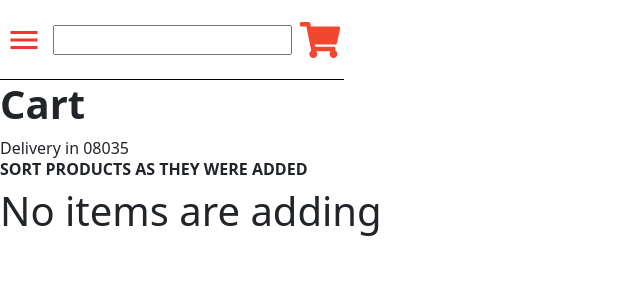
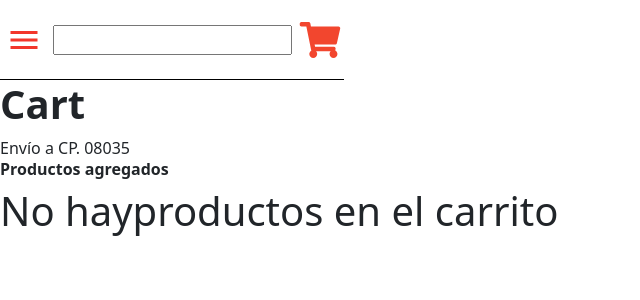
Before and after one commit to adriansunye/ecommerce, a React (Create React App) app: page /cart in a window 1280 px wide. Shown: the top 300 px of the page, without its empty margins (0-640 px from the left). Built offline with nearby package versions, Linux system fonts and the light colour scheme.

Commit message:
CHANGING TEXT TO SPANISH

```diff
--- a/src/components/cards/Card2.jsx
+++ b/src/components/cards/Card2.jsx
@@ -1,21 +1,21 @@
-import React, {useState} from "react";
+import React, { useState } from "react";
 import "./card2.css";
 import { MdDeleteForever } from "react-icons/md";
 import { BiMinus } from "react-icons/bi";
 import { GrAdd } from "react-icons/gr";
 
 const Card2 = ({ cartItem, addToCart, productItems }) => {
-    const [count,setCount] = useState(1)
+    const [count, setCount] = useState(1)
     return (
         <div className="G-container">
             <div>
                 <h1><b>Cart</b></h1>
-                <h7>Delivery in 08035</h7>
-                <h6><b>SORT PRODUCTS AS THEY WERE ADDED</b></h6>
+                <h7>Envío a CP. 08035</h7>
+                <h6><b>Productos agregados</b></h6>
             </div>
             <div>
 
-            {cartItem.length === 0 && <h1 className="no-items product">No items are adding</h1>}
+                {cartItem.length === 0 && <h1 className="no-items product">No hayproductos en el carrito</h1>}
 
 
                 {cartItem.map((item) => {
@@ -28,12 +28,17 @@ const Card2 = ({ cartItem, addToCart, productItems }) => {
                             <div className="cont-text">
                                 <h3 className="cont-text-1">{item.name}</h3>
                                 <h3 className="cont-text-2"><b>{item.price} EUR*</b></h3>
+                                <h4>
+                                    {item.price}.00 Euros
+                                    * {item.qty}
+                                    <span>${prodcutQty}.00</span>
+                                </h4>
                             </div>
                             <div className="cont-btn">
                                 <h5 className="cont-btn-text">{count} ud.</h5>
                                 <div className="cont-btn-click">
-                                <a href="" className="btn-1"><BiMinus className="btn-del" onClick={() =>setCount(count-1)}/></a>
-                                <a href="" className="btn-2"><GrAdd className="btn-add" onClick={() =>setCount(count+1) && addToCart(productItems)} /></a>
+                                    <a href="" className="btn-1"><BiMinus className="btn-del" onClick={() => setCount(count - 1)} /></a>
+                                    <a href="" className="btn-2"><GrAdd className="btn-add" onClick={() => setCount(count + 1) && addToCart(productItems)} /></a>
                                 </div>
                             </div>
                         </div>
```
Lines whose indentation alone changed are shown as unchanged.
